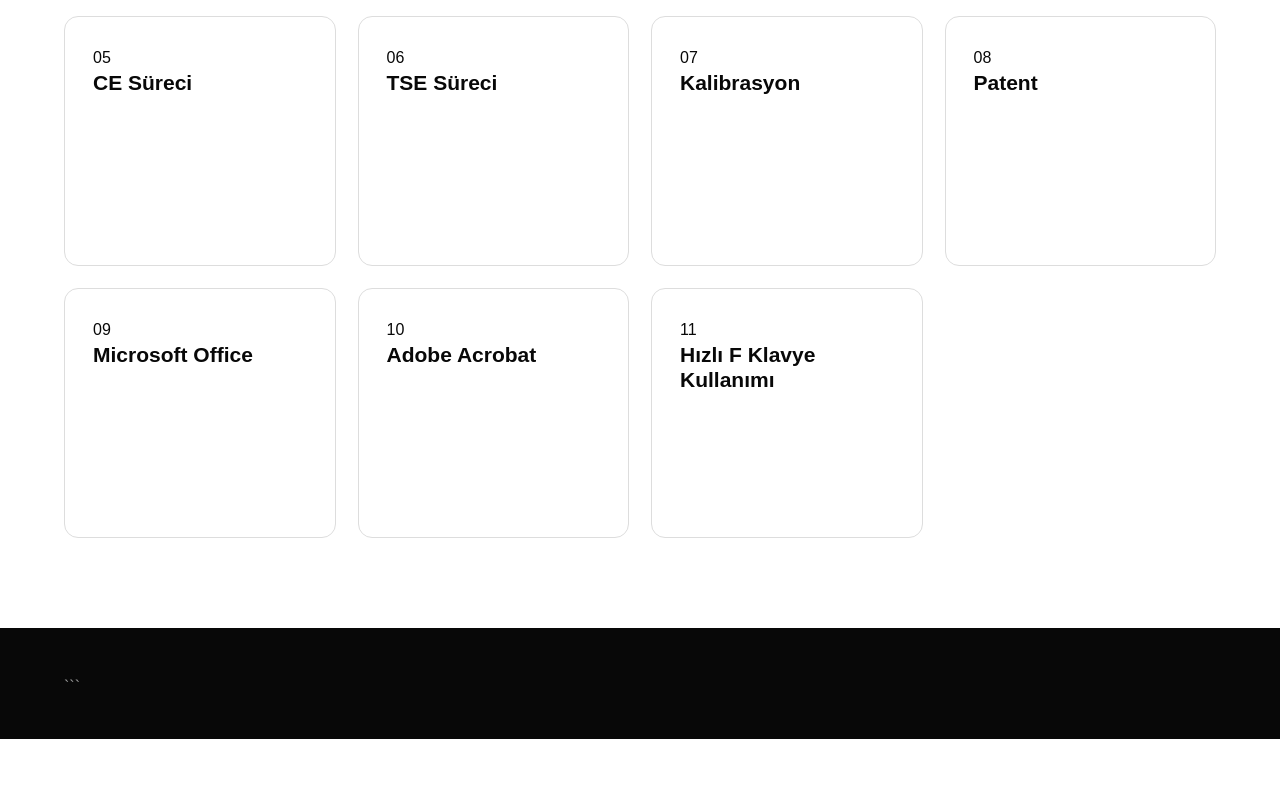
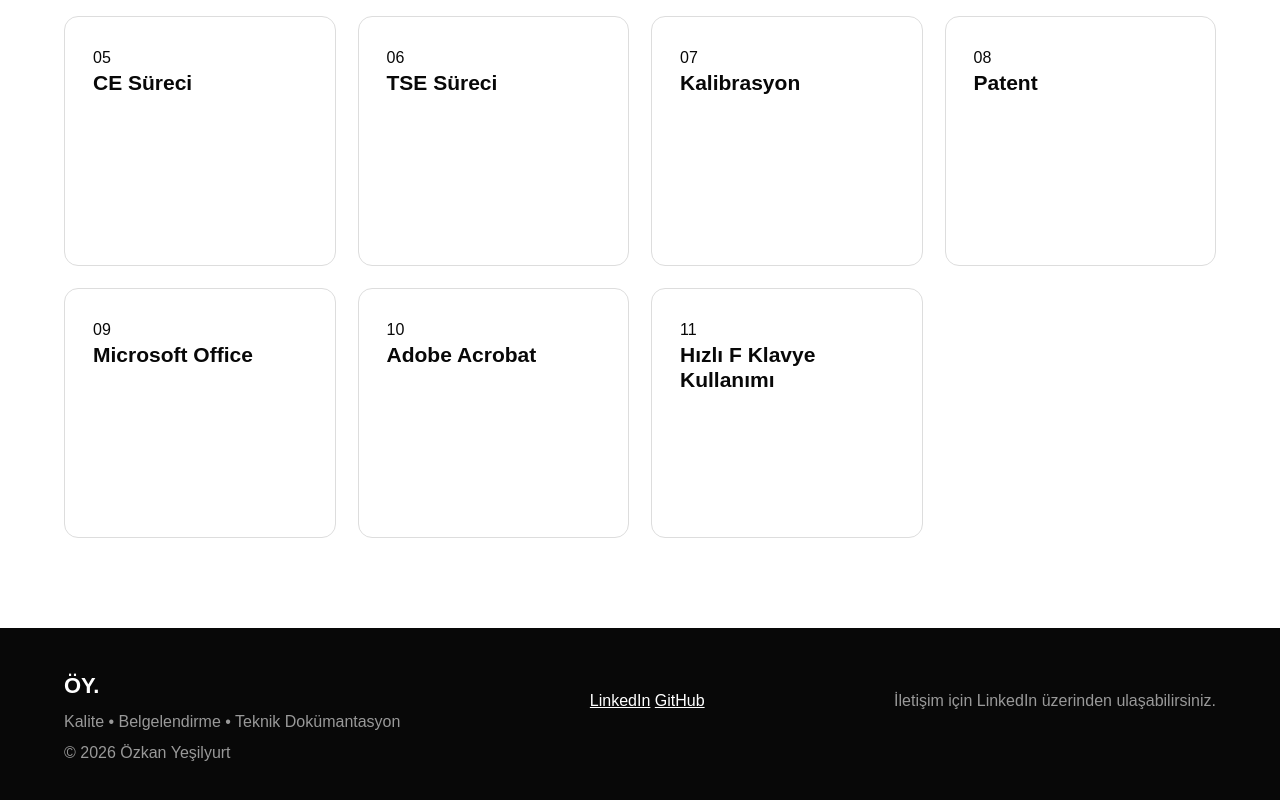
Before and after one commit to ozkanyslyrt/quality-platform, a plain HTML site: page education.html in a window 1280 px wide. Shown: the part 2913-3713 px from the top of the page. Before the commit the page ends 3652 px from the top, so only its background shows below. Drawn offline with Linux system fonts and the light colour scheme.

Commit message:
Fix footer links and clean HTML

````diff
--- a/education.html
+++ b/education.html
@@ -482,10 +482,26 @@
     </main>
 
 
-    <!-- FOOTER -->
     <footer class="footer">
+    <div class="container">
+        <div class="footer-content">
+            <div>
+                <strong>ÖY.</strong>
+                <p data-tr="Kalite • Belgelendirme • Teknik Dokümantasyon" data-en="Quality • Certification • Technical Documentation">Kalite • Belgelendirme • Teknik Dokümantasyon</p>
+            </div>
+            <div class="footer-links">
+                <a href="https://tr.linkedin.com/in/%C3%B6zkan-ye%C5%9Filyurt-662369181" target="_blank" rel="noopener noreferrer" data-tr="LinkedIn" data-en="LinkedIn">LinkedIn</a>
+                <a href="https://github.com/ozkanyslyrt" target="_blank" rel="noopener noreferrer" data-tr="GitHub" data-en="GitHub">GitHub</a>
+            </div>
+            <p class="footer-contact" data-tr="İletişim için LinkedIn üzerinden ulaşabilirsiniz." data-en="For professional contact, you can reach me through LinkedIn.">İletişim için LinkedIn üzerinden ulaşabilirsiniz.</p>
+        </div>
+        <div class="footer-bottom">
+            <p>© 2026 Özkan Yeşilyurt</p>
+        </div>
+    </div>
+</footer>
 
-        <div class="container">
+<script src="script.js"></script>
 
-            <p>
-```
+</body>
+</html>
````
